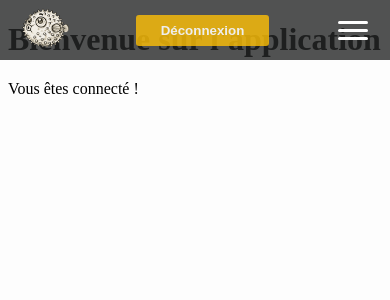
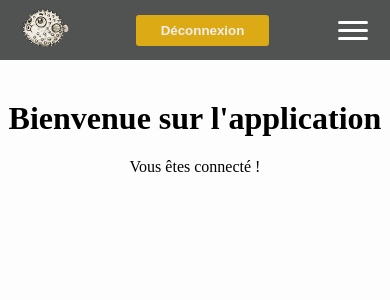
Before and after one commit to PalaciosCaroline/rangesaver, a Next.js app: page / in a window 390 px wide. Shown: the top 300 px of the page. Built offline with nearby package versions, Linux system fonts and the light colour scheme; no server answers; sample sign-in values are in the browser's storage.

Commit message:
navigation css

```diff
--- a/app/globals.css
+++ b/app/globals.css
@@ -7,3 +7,11 @@ body {
   font-size: var(--font-size);
   background-color: rgb(253, 253, 253);
 }
+
+.h1home{
+margin-top:100px;
+text-align: center;
+}
+.pHome{
+  text-align: center;
+}
--- a/app/page.js
+++ b/app/page.js
@@ -19,8 +19,8 @@ export default function HomePage() {
 
   return (
     <div>
-      <h1>Bienvenue sur l&apos;application</h1>
-      <p>Vous êtes connecté !</p>
+      <h1 className="h1home">Bienvenue sur l&apos;application</h1>
+      <p className="pHome">Vous êtes connecté !</p>
     </div>
   );
 }
--- a/app/styles/navBar.css
+++ b/app/styles/navBar.css
@@ -129,13 +129,13 @@
     /* 📌 Animation du menu burger (slide de gauche à droite) */
     .nav-links {
         position: absolute;
-        top: 60px;
+        top: 45px;
         left: 0;
         width: 100%;
         height: 100vh; /* ✅ Pleine hauteur pour éviter les problèmes */
         background: rgba(38, 39, 39, 0.9);
         text-align: center;
-        padding-top: 50px;
+        padding-top: 30px;
         flex-direction: column;
         transform: translateX(-100%); /* ✅ Caché au départ */
         transition: transform 0.4s ease-in-out, opacity 0.3s ease-in-out;
@@ -147,6 +147,7 @@
         transform: translateX(0); /* ✅ Fait apparaître le menu */
         opacity: 1;
         visibility: visible;
+        padding-left:0;
     }
 
     .burger-menu {
```
